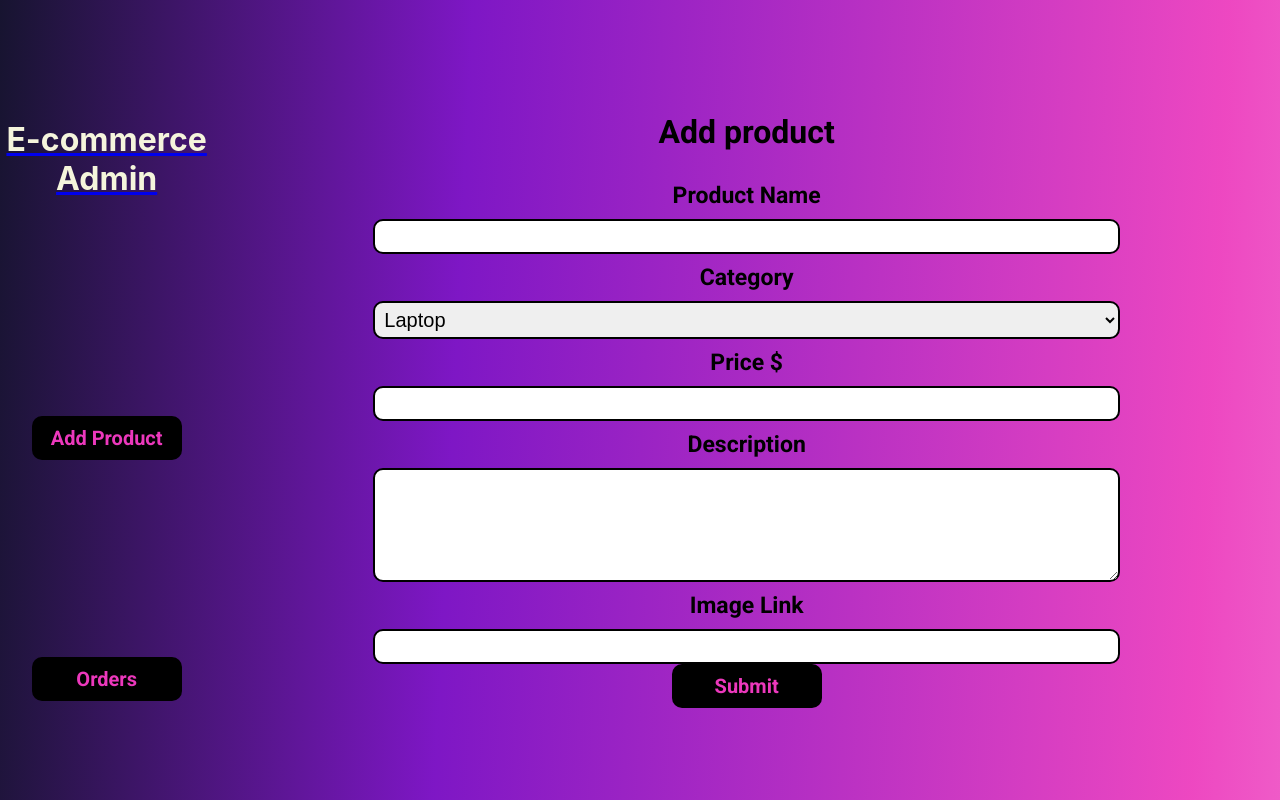
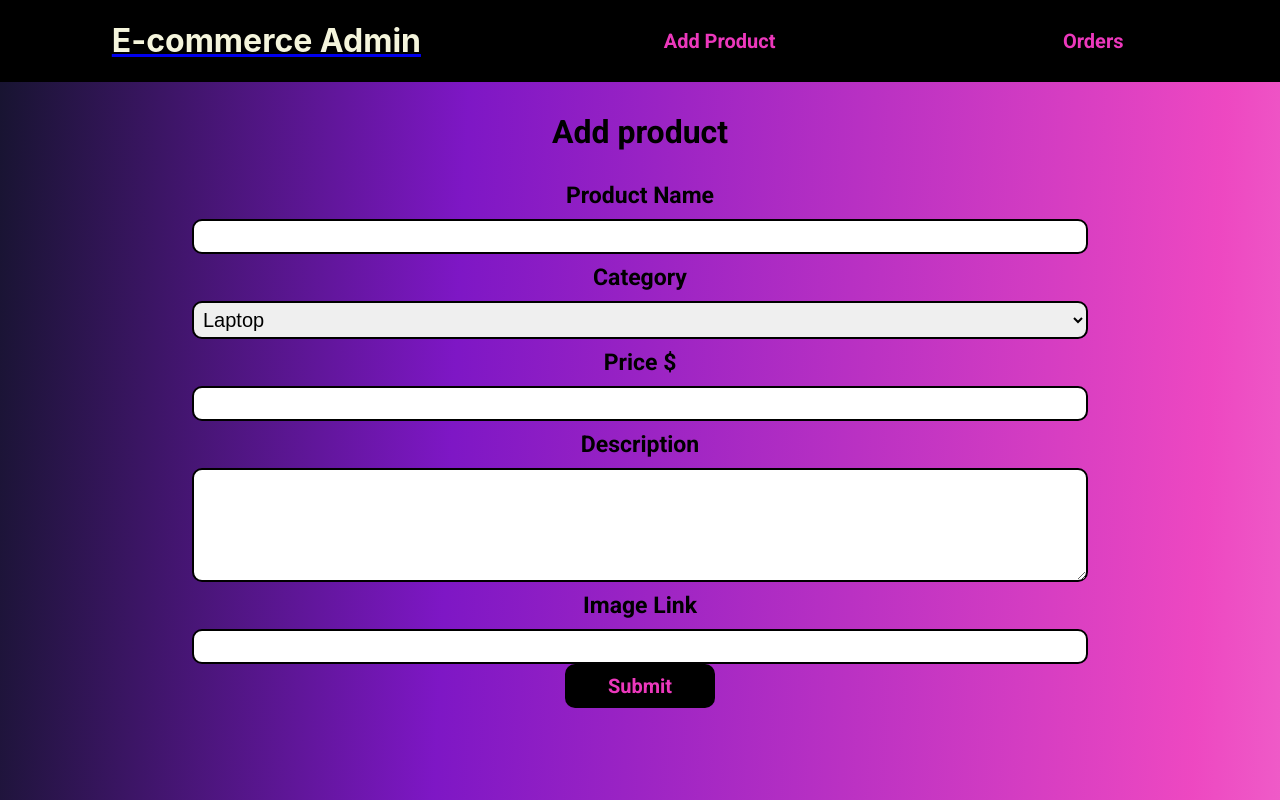
Before and after one commit to WeissDotEXE/E-commerce-app, a React (Create React App) app in the folder front-end/: page /admin/add-product in a window 1280 px wide. Built offline with nearby package versions, Linux system fonts and the light colour scheme.

Commit message:
bugs fixed

```diff
--- a/front-end/src/components/Admin/UpdateProduct.js
+++ b/front-end/src/components/Admin/UpdateProduct.js
@@ -1,17 +1,20 @@
-import React, { useState } from "react";
+import React, { Fragment, useState } from "react";
 import styles from "../Styles/AddProduct.module.scss";
 
 import Form from "../UI/Form";
 import Button from "../UI/Button";
 import AdminNav from "./AdminNav";
+import Notification from "../UI/Notification";
 
 import { useSelector, useDispatch } from "react-redux";
+import { cartActions } from "../../store/cart";
+import { Link } from "react-router-dom";
 
 const UpdateProduct = (props) => {
+  const dispatch = useDispatch();
+
   //state for getting data from redux
-  const [id, setId] = useState(
-      useSelector((state) => state.updateProduct.id)
-      );
+  const [id, setId] = useState(useSelector((state) => state.updateProduct.id));
   const [name, setName] = useState(
     useSelector((state) => state.updateProduct.name)
   );
@@ -27,6 +30,7 @@ const UpdateProduct = (props) => {
   const [imageLink, setImageLink] = useState(
     useSelector((state) => state.updateProduct.image)
   );
+  const notify = useSelector((state) => state.cart.showNotification);
 
   const submitHandler = async (event) => {
     event.preventDefault();
@@ -48,13 +52,23 @@ const UpdateProduct = (props) => {
       });
       const data = await response.json();
       console.log("dataaa" + data);
+
+      //function for showing notification when product id added to cart
+      dispatch(cartActions.showNotification());
+      setTimeout(() => {
+        dispatch(cartActions.hideNotification());
+      }, 3000);
     } catch (error) {
       console.log(error);
     }
   };
 
   return (
+    <Fragment>
       <div className={styles.addProduct}>
+        {notify && (
+          <Notification message="Succes! You can go back to admin page" />
+        )}
         <AdminNav />
         <Form onSubmit={submitHandler}>
           <h1>Update {props.productName}</h1>
@@ -94,11 +108,13 @@ const UpdateProduct = (props) => {
             onChange={(event) => setImageLink(event.target.value)}
             value={imageLink}
           />
+
           <Button id={styles.submitBtn} type="submit">
             Submit
           </Button>
         </Form>
       </div>
+    </Fragment>
   );
 };
 
--- a/front-end/src/components/Styles/AddProduct.module.scss
+++ b/front-end/src/components/Styles/AddProduct.module.scss
@@ -1,9 +1,9 @@
 @import './globals.scss';
 
 .addProduct{
-    display: grid;
-    grid-template-columns: 0.2fr 1fr;
+    display: flex;
     background: $navbarBackground;
+    height: 100vh;
     .content{
        padding: 15px;
     }
--- a/front-end/src/components/Styles/Admin.module.scss
+++ b/front-end/src/components/Styles/Admin.module.scss
@@ -1,6 +1,5 @@
 @import './globals.scss';
 
 .admin{
-    display: grid;
-    grid-template-columns: 0.2fr 1fr;
+    margin-top: 120px;
 }
--- a/front-end/src/components/Styles/AdminNav.module.scss
+++ b/front-end/src/components/Styles/AdminNav.module.scss
@@ -1,17 +1,14 @@
 @import "./globals.scss";
 
 .adminNav {
+  position:fixed;
+  background: black;
   display: flex;
-  flex-direction: column;
+  flex-direction: row;
+  width: 100%;
   justify-content: space-around;
-  height: 100vh;
-  color: wheat;
-  margin: 0;
-  padding: 0;
-  text-align: center;
-  #addProductBtn:hover {
-    width: 100%;
-  }
+  align-items: center;
+  top: 0;
   #logo {
     text-decoration: none;
     color: beige;
--- a/front-end/src/components/Styles/AdminProduct.module.scss
+++ b/front-end/src/components/Styles/AdminProduct.module.scss
@@ -1,8 +1,8 @@
 @import './globals.scss';
 
 .adminProduct{
-    display: flex;
-    flex-direction: row;
+    display: grid;
+    grid-template-columns: 1fr 1fr 1fr 1fr 1fr 1fr;
     justify-content: space-between;
     align-items: center;
     background: white;
@@ -11,6 +11,8 @@
     width: 90%;
     margin: 20px auto;
     padding: 10px;
+    background: rgb(228, 228, 228);
+    border-radius: 10px;
     img{
         width: 60px;
         height: 60px;
@@ -20,10 +22,12 @@
         margin: 0;
         background: red;
         color:white;
+        width: 50%;
     }
     #updateBtn{
         margin: 0;
         background: black;
         color: white;
+        width: 60%;
     }
 }
```
Lines whose indentation alone changed are shown as unchanged.
